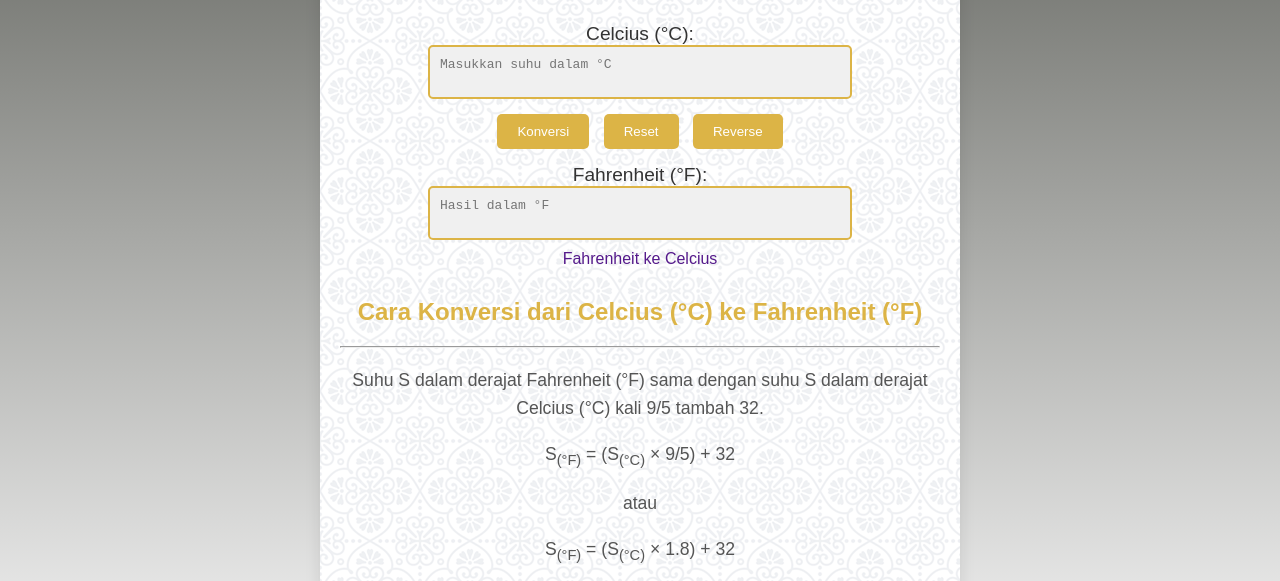
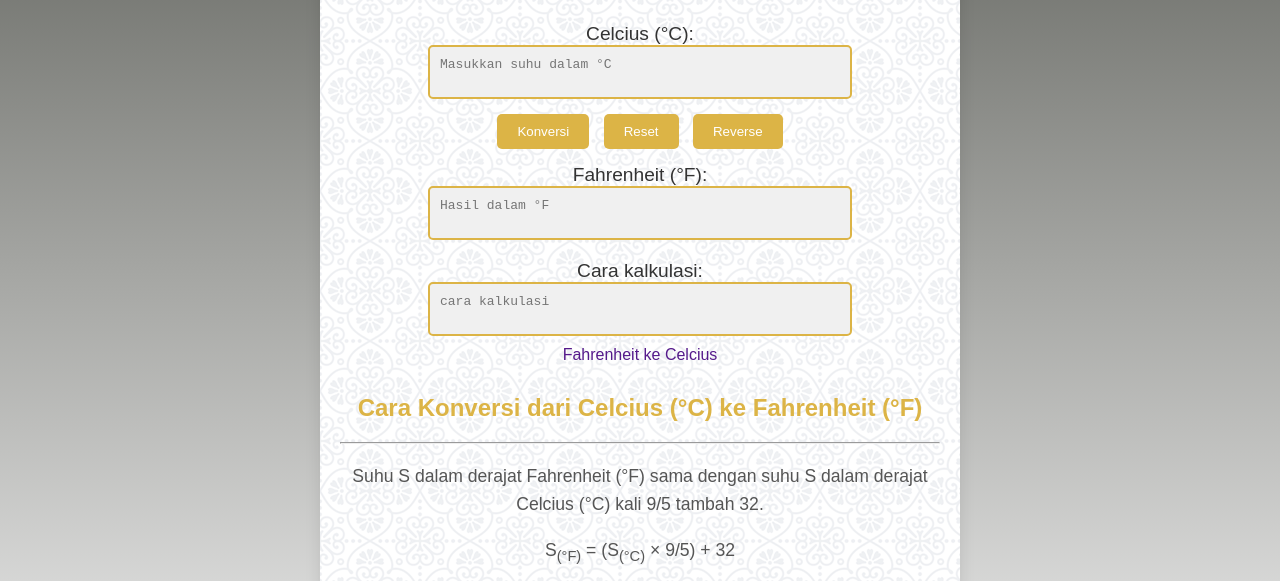
Before and after one commit to revou-fundamental-course/30-sept-24-mohamadirsyad, a plain HTML site: page index.html in a window 1280 px wide. Shown: the part 209-790 px from the top of the page. Drawn offline with Linux system fonts and the light colour scheme.

Commit message:
menambahkan input kalkulasi

```diff
--- a/index.html
+++ b/index.html
@@ -25,6 +25,8 @@
 
         <label for="fahrenheit">Fahrenheit (°F):</label>
         <textarea id="fahrenheit" placeholder="Hasil dalam °F"></textarea>
+        <label for="kalkulasi">Cara kalkulasi:</label>
+        <textarea id="kalkulasi" placeholder="cara kalkulasi"></textarea>
       </form>
       <a href="">Fahrenheit ke Celcius</a>
       <h2>Cara Konversi dari Celcius (°C) ke Fahrenheit (°F)</h2>
```
